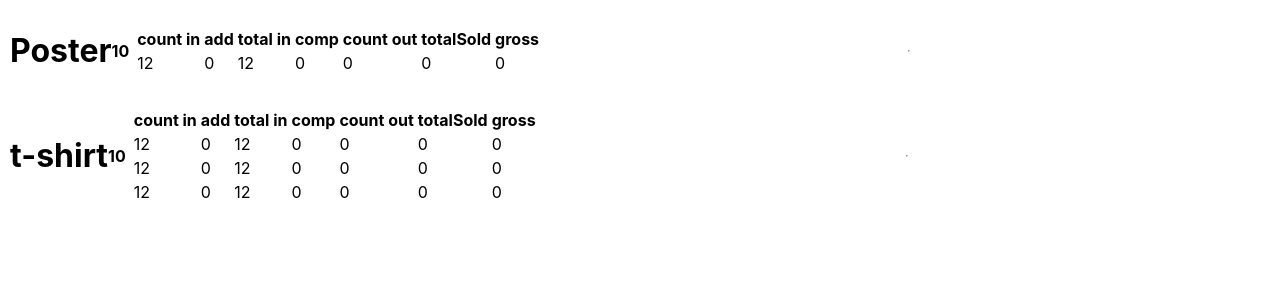
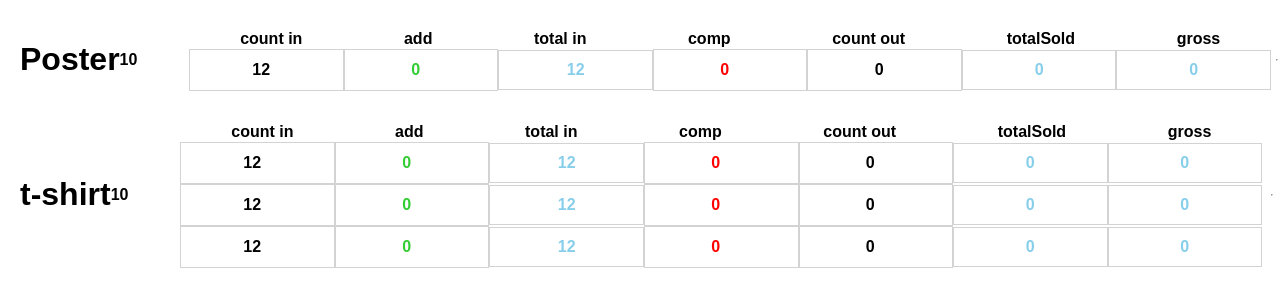
Before and after one commit to kimdrosa/atVenu-takehome, a React (Create React App) app: page / in a window 1280 px wide. Shown: the top 306 px of the page. Built offline with nearby package versions, Linux system fonts and the light colour scheme.

Commit message:
added inputs for counts in table and made formatting changes

```diff
--- a/src/App.css
+++ b/src/App.css
@@ -31,6 +31,7 @@
 .merchItems {
   display: flex;
   flex-direction:column;
+  font-family: Arial, Helvetica, sans-serif;
 
 }
 
@@ -38,20 +39,50 @@
   display: flex;
   flex-direction: row;
   align-items: center;
-  padding: 5px;
+  padding: 20px;
+  padding-right: 50px;
 }
 
 .merchItem {
   display: flex;
   flex-direction: row;
   align-items: center;
-  padding: 5px;
 }
 
 .itemCountsRow {
+  display: flex;
+  align-items: center;
+  justify-content: space-around;
+  margin: none;
+/*  border-style: solid;
+  border-width: 1px;
+  border-color: lightgrey;*/
 }
 
+td {
+  font-weight: 600;
+  border: solid lightgrey;
+  width: 100%;
+  text-align: center;
+  border-width: .5px;
+  padding: 10px;
+}
+.countInput {
+  font-weight: 600;
+  font-size: 16px;
+  text-align: center;
+  width: 100%;
+  padding: none;
+  border: none;
+}
 
+#add.countInput {
+  color: limegreen;
+}
+
+#comp.countInput {
+  color: red;
+}
 @keyframes App-logo-spin {
   from {
     transform: rotate(0deg);
--- a/src/App.js
+++ b/src/App.js
@@ -31,7 +31,8 @@ function ItemCounts({ item }) {
   })
 
   return(
-    <table className="itemCounts">
+    <div className="itemCounts">
+    <table >
       <tr className="itemCountsRow">
         <th> count in </th>
         <th> add </th>
@@ -43,6 +44,8 @@ function ItemCounts({ item }) {
       </tr>
       {counts}
     </table>
+    <ItemTotalsRow />
+    </div>
   )
 }
 
@@ -50,14 +53,21 @@ function ItemCountsRow({ option }){
   //render counts for an item
   return(
     <tr className="itemCountsRow">
-      <td> {option.countIn} </td>
-      <td> {option.add} </td>
-      <td> {option.totalIn} </td>
-      <td> {option.comp} </td>
-      <td> {option.countOut} </td>
-      <td> {option.totalSold} </td>
-      <td> {option.gross} </td>
+      <td><CountInput value={{name: "countIn", val: option.countIn}}/></td>
+      <td><CountInput value={{name: "add", val: option.add}}/></td>
+      <td style={{color:'skyblue'}}> {option.totalIn} </td>
+      <td><CountInput value={{name: "comp", val: option.comp}}/></td>
+      <td><CountInput value={{name: "countOut", val: option.countOut}}/></td>
+      <td style={{color:'skyblue'}}> {option.totalSold} </td>
+      <td style={{color:'skyblue'}}> {option.gross} </td>
     </tr>
+  )
+}
+
+function CountInput({ value }){
+  //template for all of the count inputs that are changeable, gets passed value from item counts row
+  return(
+    <input className="countInput" type="number" id={value.name} name={value.name} defaultValue={value.val}/>
   )
 }
 
@@ -104,8 +114,6 @@ function Summary(props){
 
 function CountsPage() {
   //render header, MerchItems and summary
-
-  //pass in merch items list here
   return(
     <>
     <MerchItems items={MOCKITEMS}/>
```
